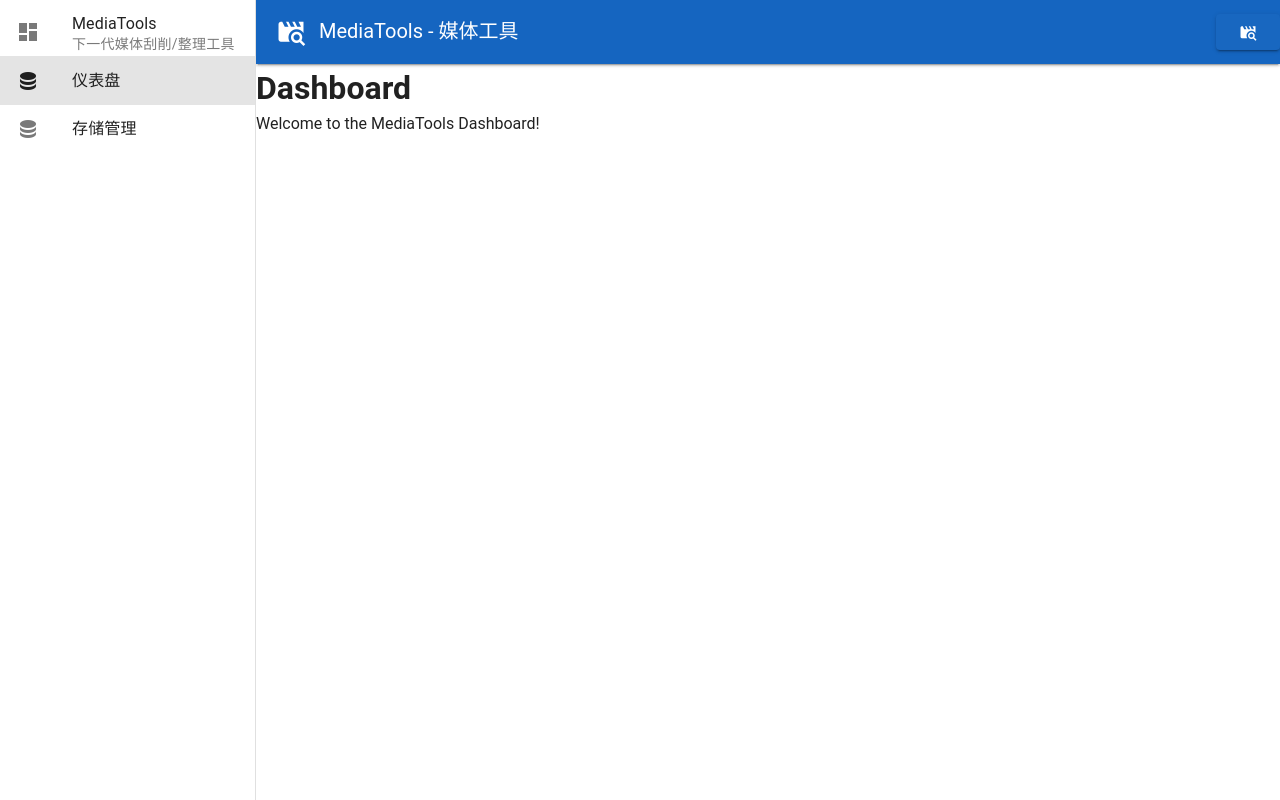
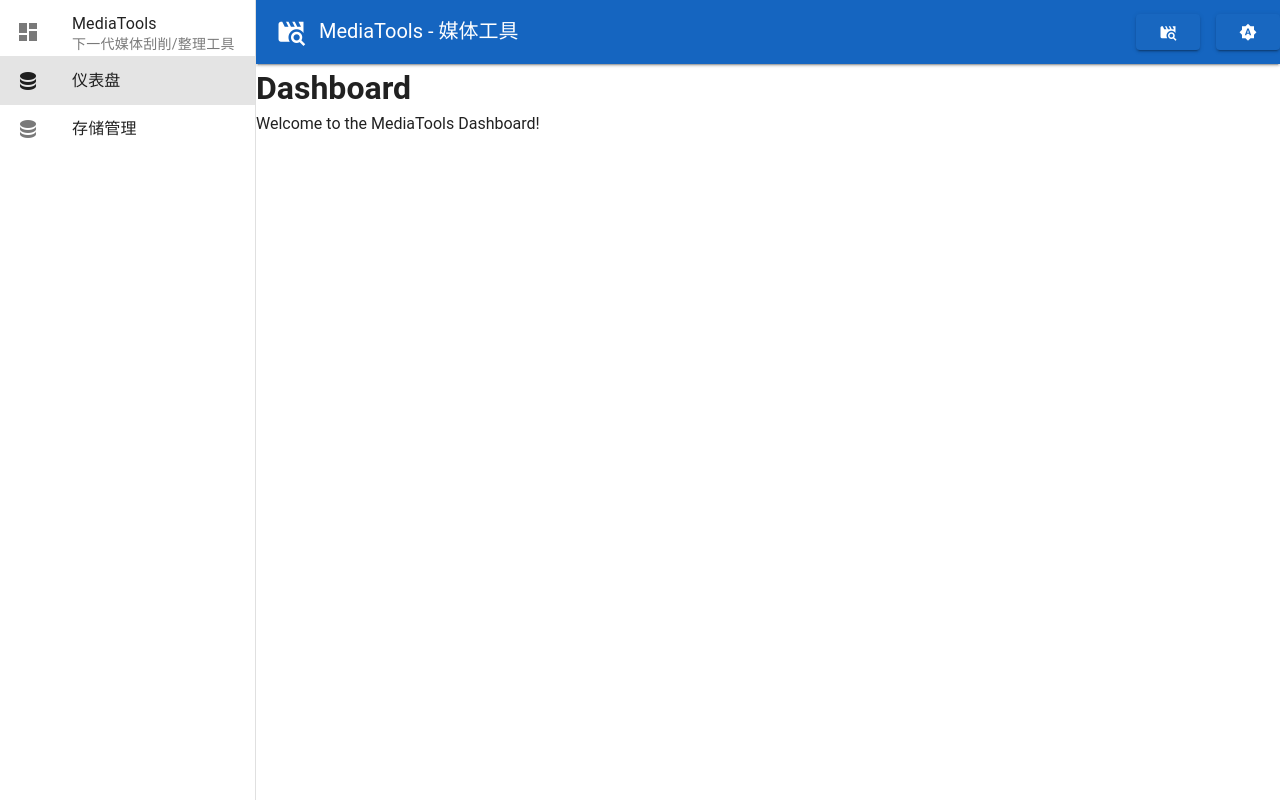
Before and after one commit to potato0620/MediaTools-Web, a Vue app: page /#/DashBoard in a window 1280 px wide. Built offline with nearby package versions, Linux system fonts and the light colour scheme; no server answers.

Commit message:
feat(AppHeader): 添加主题切换功能

```diff
--- a/src/components/AppHeader.vue
+++ b/src/components/AppHeader.vue
@@ -29,6 +29,7 @@
 
 <script lang="ts" setup>
 import { ref, computed } from "vue";
+import { useThemeManager } from "@/hooks";
 
 // 按钮动作类型定义
 interface HeaderAction {
@@ -54,6 +55,9 @@ const emit = defineEmits<Emits>();
 // 动态加载状态
 const loadingStates = ref<Record<string, boolean>>({});
 
+// 使用主题管理hook
+const { currentThemeConfig, toggleTheme } = useThemeManager();
+
 // 头部按钮配置
 const headerActions = computed<HeaderAction[]>(() => [
   {
@@ -64,6 +68,14 @@ const headerActions = computed<HeaderAction[]>(() => [
     variant: "elevated",
     loading: loadingStates.value["media-recognition"],
     action: "media-recognition",
+  },
+  {
+    id: "theme-switch",
+    text: currentThemeConfig.value.text,
+    icon: currentThemeConfig.value.icon,
+    color: "primary",
+    variant: "elevated",
+    action: "theme-switch",
   },
 ]);
 
@@ -77,6 +89,10 @@ const handleAction = (action: HeaderAction) => {
   // 发送对应的事件
   if (action.action === "media-recognition") {
     emit("media-recognition");
+  } else if (action.action === "theme-switch") {
+    // 切换主题
+    toggleTheme();
+    return;
   } else {
     // 通用动作事件，可以在父组件中处理其他动作
     emit("action", action.id);
--- a/src/hooks/index.ts
+++ b/src/hooks/index.ts
@@ -8,3 +8,9 @@ export {
 export { useMediaRecognition } from "./useMediaRecognition";
 export { useDialog } from "./useDialog";
 export { useGlobalDialogs, DialogType } from "./useGlobalDialogs";
+export {
+  useThemeManager,
+  type ThemeMode,
+  type ThemeConfig,
+  themeModes,
+} from "./useThemeManager";
--- /dev/null
+++ b/src/hooks/useThemeManager.ts
@@ -0,0 +1,89 @@
+import { ref, watch, onUnmounted } from "vue";
+import { useTheme } from "vuetify";
+
+// 主题模式类型
+export type ThemeMode = "system" | "light" | "dark";
+
+// 主题配置
+export interface ThemeConfig {
+  value: ThemeMode;
+  text: string;
+  icon: string;
+}
+
+// 主题模式配置
+export const themeModes: ThemeConfig[] = [
+  { value: "system", text: "跟随系统", icon: "mdi-brightness-auto" },
+  { value: "light", text: "亮色主题", icon: "mdi-brightness-7" },
+  { value: "dark", text: "暗色主题", icon: "mdi-brightness-4" },
+];
+
+/**
+ * 主题管理Hook
+ */
+export function useThemeManager() {
+  const theme = useTheme();
+  const themeMode = ref<ThemeMode>(
+    (localStorage.getItem("themeMode") as ThemeMode) || "system"
+  );
+
+  // 获取当前主题配置
+  const currentThemeConfig = ref<ThemeConfig>(
+    themeModes.find((t) => t.value === themeMode.value) || themeModes[0]
+  );
+
+  // 主题切换逻辑
+  const setTheme = (mode: ThemeMode) => {
+    themeMode.value = mode;
+    localStorage.setItem("themeMode", mode);
+
+    currentThemeConfig.value =
+      themeModes.find((t) => t.value === mode) || themeModes[0]; // 更新当前主题配置信息
+    theme.global.name.value = mode; // 设置Vuetify主题
+  };
+
+  // 切换到下一个主题
+  const toggleTheme = () => {
+    const currentIndex = themeModes.findIndex(
+      (t) => t.value === themeMode.value
+    );
+    const nextIndex = (currentIndex + 1) % themeModes.length;
+    setTheme(themeModes[nextIndex].value);
+  };
+
+  // 监听系统主题变化
+  const mediaQuery = window.matchMedia("(prefers-color-scheme: dark)");
+  const handleSystemThemeChange = (e: MediaQueryListEvent) => {
+    if (themeMode.value === "system") {
+      theme.global.name.value = e.matches ? "dark" : "light";
+    }
+  };
+
+  // 添加系统主题变化监听器
+  mediaQuery.addEventListener("change", handleSystemThemeChange);
+
+  // 初始化主题
+  watch(
+    themeMode,
+    (mode) => {
+      setTheme(mode);
+    },
+    { immediate: true }
+  );
+
+  // 清理监听器
+  onUnmounted(() => {
+    mediaQuery.removeEventListener("change", handleSystemThemeChange);
+  });
+
+  return {
+    // 状态
+    themeMode,
+    currentThemeConfig,
+    themeModes,
+
+    // 方法
+    setTheme,
+    toggleTheme,
+  };
+}
```
